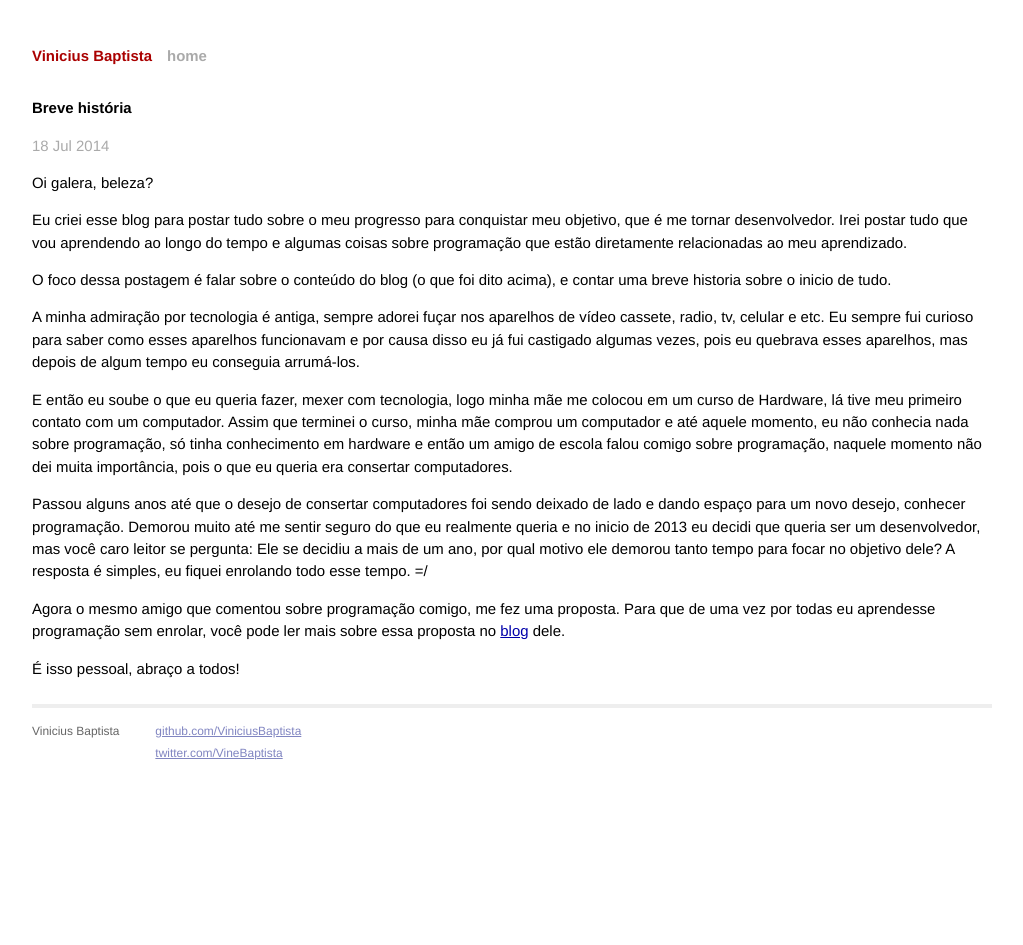
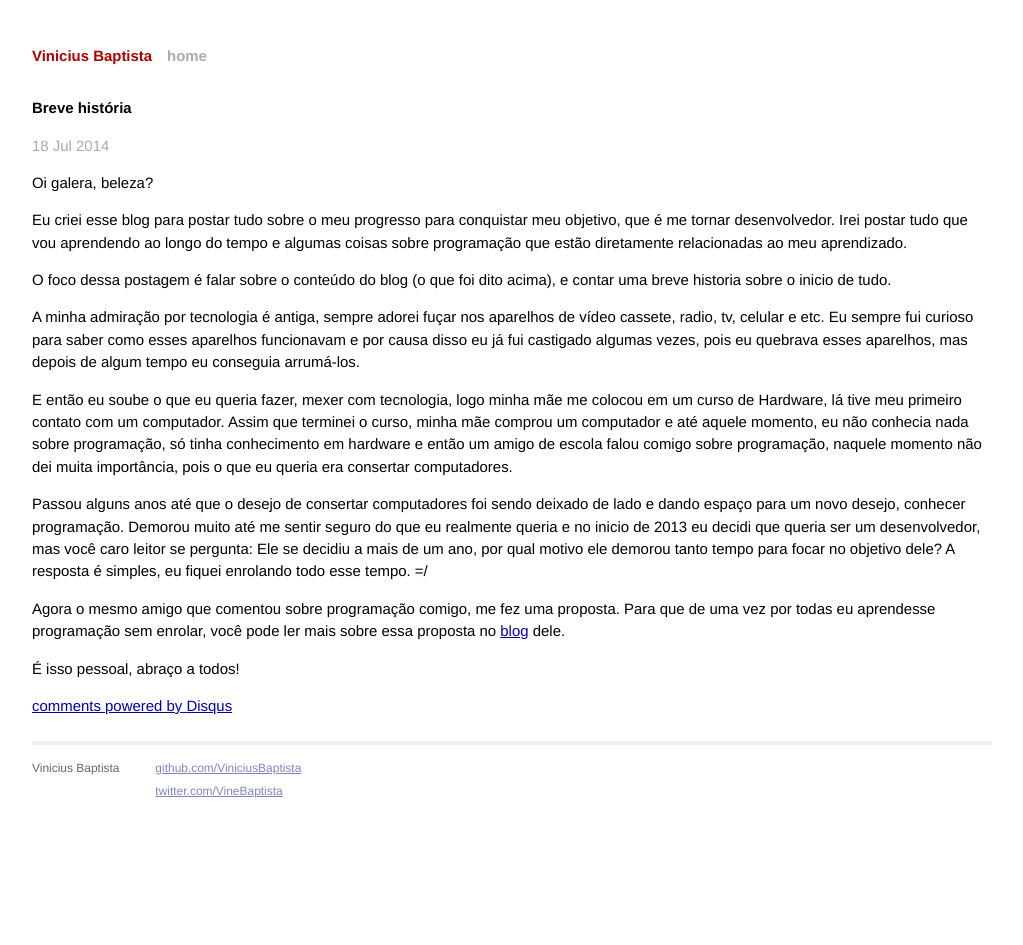
Before and after one commit to ViniciusBaptista/viniciusbaptista.github.io, a Jekyll site: the page built from _posts/2014-07-18-breve-historia.markdown, in a window 1280 px wide. Shown: the whole page, without its empty margins (128-1151 px from the left). Built offline with Jekyll 4.4.1, drawn with Linux system fonts in a browser that asks for light colours; Markdown is read by kramdown in place of the engine named in the settings; comment, search, counter and statistics services are not loaded; some of the changed lines change nothing that is shown.

Commit message:
update post.html

```diff
--- a/_layouts/post.html
+++ b/_layouts/post.html
@@ -7,3 +7,18 @@
 <div class="post">
 {{ content }}
 </div>
+
+<div id="disqus_thread"></div>
+    <script type="text/javascript">
+        /* * * CONFIGURATION VARIABLES: EDIT BEFORE PASTING INTO YOUR WEBPAGE * * */
+        var disqus_shortname = 'viniciusbaptista'; // required: replace example with your forum shortname
+
+        /* * * DON'T EDIT BELOW THIS LINE * * */
+        (function() {
+            var dsq = document.createElement('script'); dsq.type = 'text/javascript'; dsq.async = true;
+            dsq.src = '//' + disqus_shortname + '.disqus.com/embed.js';
+            (document.getElementsByTagName('head')[0] || document.getElementsByTagName('body')[0]).appendChild(dsq);
+        })();
+    </script>
+    <noscript>Please enable JavaScript to view the <a href="http://disqus.com/?ref_noscript">comments powered by Disqus.</a></noscript>
+    <a href="http://disqus.com" class="dsq-brlink">comments powered by <span class="logo-disqus">Disqus</span></a>
```
